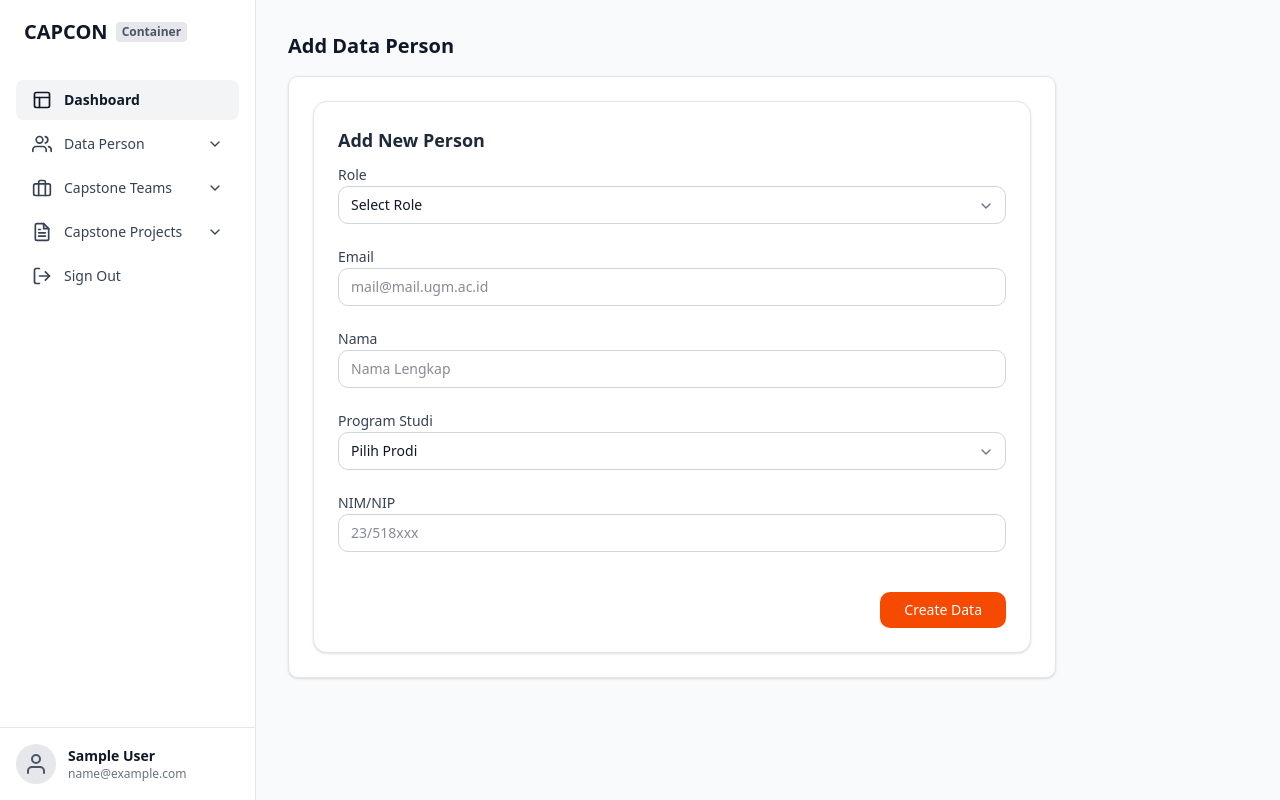
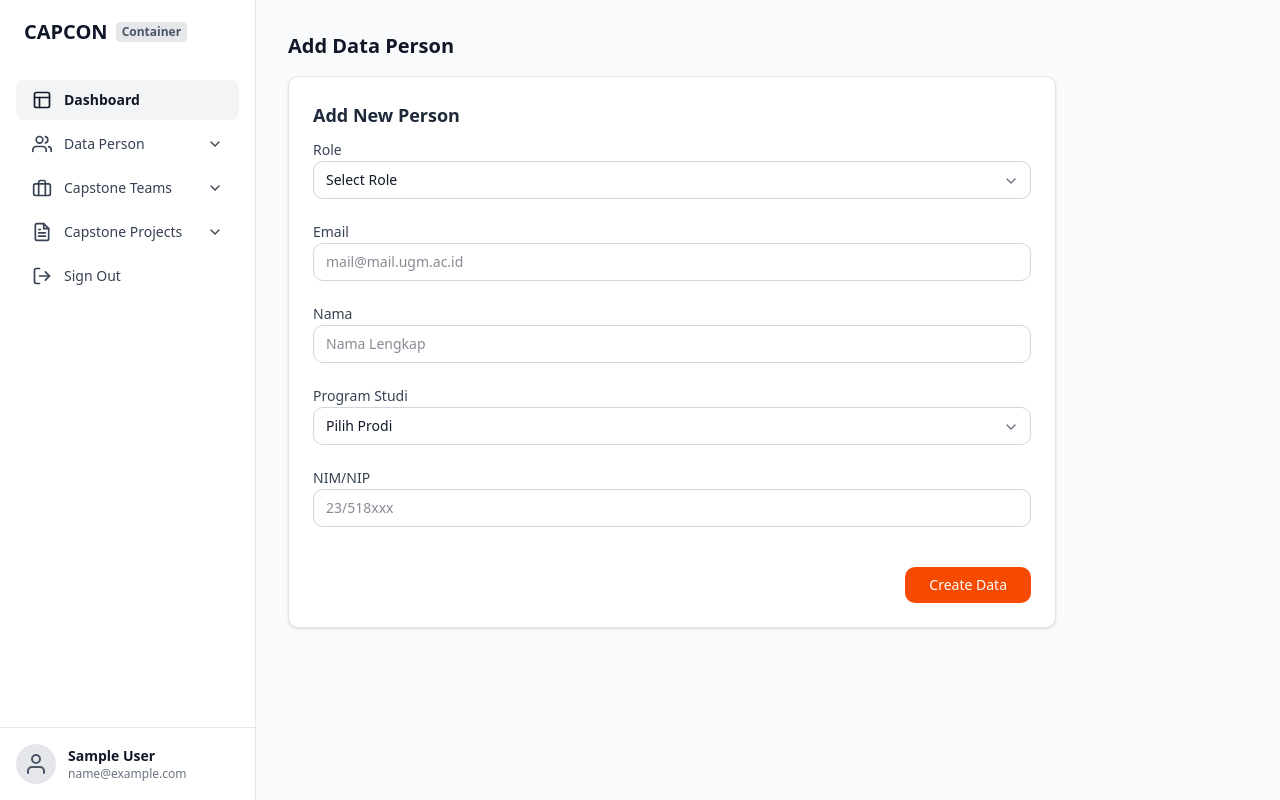
Before and after one commit to pikachi12/FEPAW3, a Next.js app: page /admin/dashboard/data-person/add-data in a window 1280 px wide. Built offline with nearby package versions, Linux system fonts and the light colour scheme; sample sign-in values are in the browser's storage.

Commit message:
update lagixxx

```diff
--- a/app/admin/components/PersonForm.tsx
+++ b/app/admin/components/PersonForm.tsx
@@ -120,7 +120,7 @@ export default function PersonForm({
   };
 
   return (
-    <div className="space-y-6 rounded-xl bg-white p-6 shadow-sm border border-gray-200">
+  <div className="space-y-6">
 
     <h3 className="text-lg font-semibold text-gray-800 mb-2">
       {mode === "edit" ? "Edit Person" : "Add New Person"}
@@ -152,7 +152,12 @@ export default function PersonForm({
         onChange={setNama}
       />
 
-        <SelectGroup label="Program Studi" id="prodi" value={prodi} onChange={setProdi}>
+      <SelectGroup
+        label="Program Studi"
+        id="prodi"
+        value={prodi}
+        onChange={setProdi}
+      >
         <option value="" disabled>Pilih Prodi</option>
         <option value="Teknologi Informasi">Teknologi Informasi</option>
         <option value="Teknik Elektro">Teknik Elektro</option>
```
Lines whose indentation alone changed are shown as unchanged.
